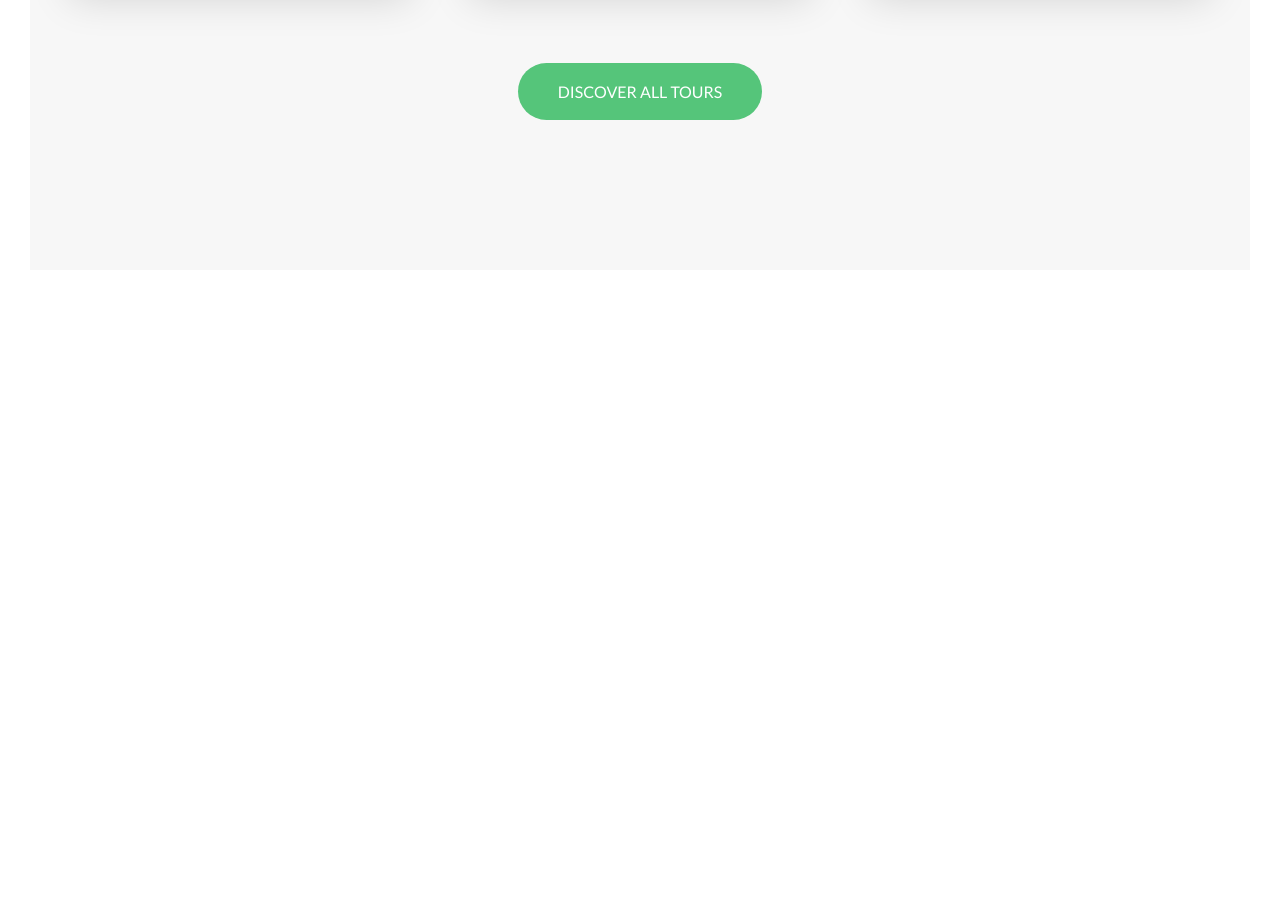
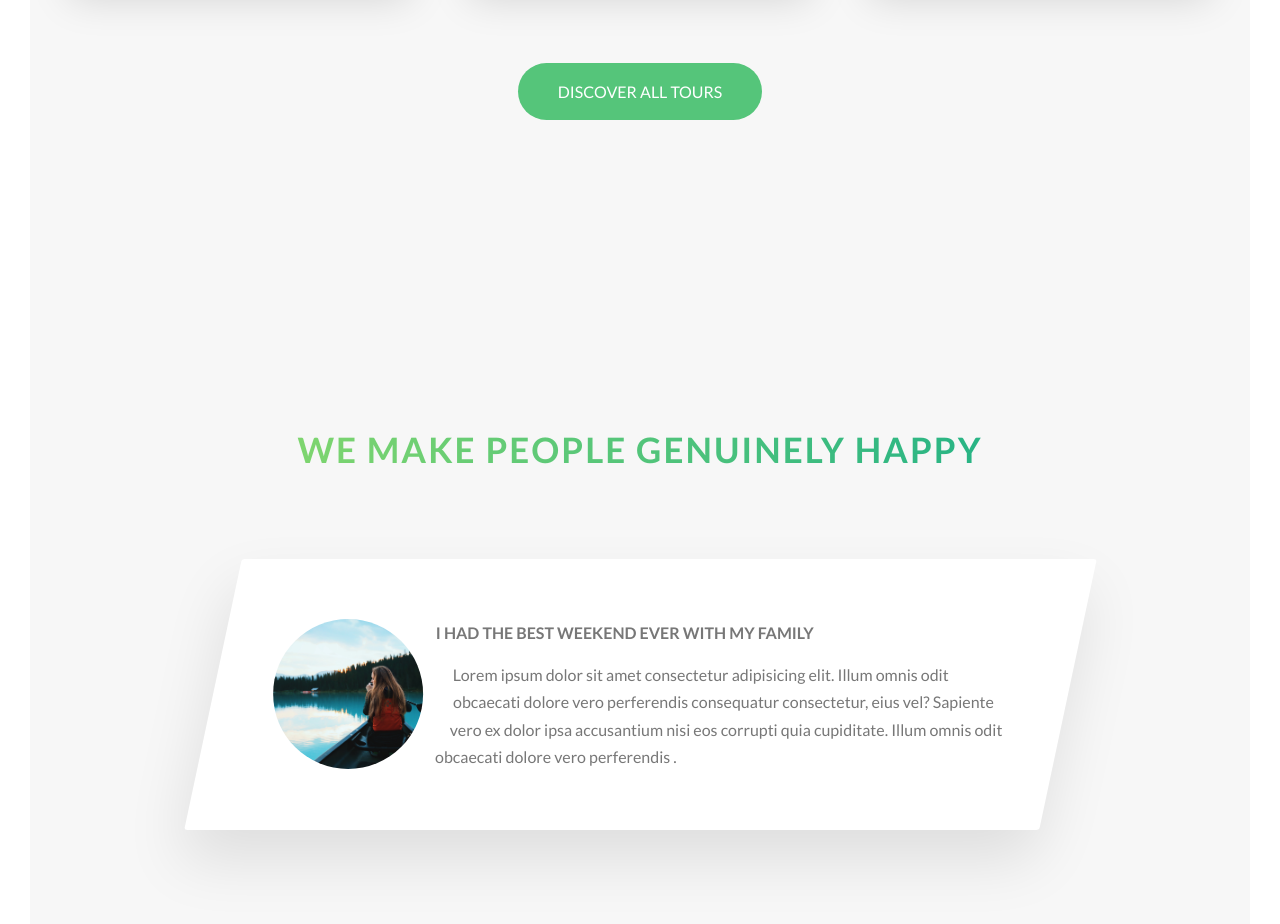
Before and after one commit to BrandyMello/Natours, a website: page index.html in a window 1280 px wide. Shown: the part 3081-4005 px from the top of the page. Before the commit the page ends 3381 px from the top, so only its background shows below. Drawn offline with Linux system fonts and the light colour scheme.

Commit message:
Build a story in a row with a figure containing an img the figure was styled using shape outside property with a circle as the shape a radius of 50 percent of the radius which is the height and width required by this property along with a float to get the text of the other elements to flow around the shape the shape itself is built by using clip path and the same circle transform is set to translateX to add some padding or margin between the shape and the text when transforming the container this padding transform takes precidence so the counter transform skew applied to the direct children also needs to be applied directly to the text and added to the text and the transform already in the shape

```diff
--- a/index.html
+++ b/index.html
@@ -206,6 +206,26 @@
                     <a href="#" class="btn btn--green">Discover all tours</a>
                 </div>
             </section>
+            <section class="section-stories">
+                <div class="u-center-text u-margin-bottom-big">
+                    <h2 class="heading-secondary">
+                        We make people genuinely happy
+                    </h2>
+                </div>
+                <div class="row">
+                    <div class="story">
+
+                        <figure class="story__shape">
+                            <img src="img/nat-8.jpg" alt="Person on a tour" class="story__img">
+                        </figure>
+                        <div class="story__text">
+                            <h3 class="heading-tertiary u-margin-bottom-small">I had the best weekend ever with my family</h3>
+                            <p>Lorem ipsum dolor sit amet consectetur adipisicing elit. Illum omnis odit obcaecati dolore vero perferendis consequatur consectetur, eius vel? Sapiente vero ex dolor ipsa accusantium nisi eos corrupti quia cupiditate. Illum omnis odit obcaecati dolore vero perferendis .
+                            </p>
+                        </div>
+                    </div>
+                </div>
+            </section>
         </main>
         <footer>
 
--- /dev/null
+++ b/sass/components/_story.scss
@@ -0,0 +1,34 @@
+.story {
+  width: 75%;
+  margin: 0 auto; //because block element inside a block element
+  box-shadow: 0 3rem 6rem rgba($color-black, .1);
+  background-color: $color-white;
+  border-radius: .3rem;
+  padding: 6rem;
+  padding-left: 9rem;
+  font-size: $default-font-size;
+  transform: skewX(-12deg);
+
+  &>* {
+    transform: skewX(12deg);
+  }
+
+  &__shape {
+    width: 15rem;
+    height: 15rem;
+    float: left;
+    -webkit-shape-outside: circle(50% at 50% 50%);
+    shape-outside: circle(50% at 50% 50%); //define a vectorized shape
+    -webkit-clip-path: circle(50% at 50% 50%);
+    clip-path: circle(50% at 50% 50%);
+    transform: translateX(-3rem) skewX(12deg); //best option over margins for a shape, but when we skew the outside shape (to counter the container's skew) with the above universal selector this transform takes precidence. We have to add the counter skew here as well as in the text selector below
+  }
+
+  &__img {
+    height: 100%;
+  }
+
+  &__text {
+    transform: skewX(12deg);
+  }
+}
--- a/sass/main.scss
+++ b/sass/main.scss
@@ -11,6 +11,7 @@
 @import "components/composition";
 @import "components/feature-box";
 @import "components/card";
+@import "components/story";
 
 @import "pages/home";
 
--- a/sass/pages/_home.scss
+++ b/sass/pages/_home.scss
@@ -24,3 +24,8 @@
     padding: 25rem 0 15rem 0;
     margin-top: -10vh;
 }
+
+.section-stories {
+    padding: 15rem 0;
+    background-color: $color-grey-light-1;
+}
```
Also changed, not shown: css/style.css.
